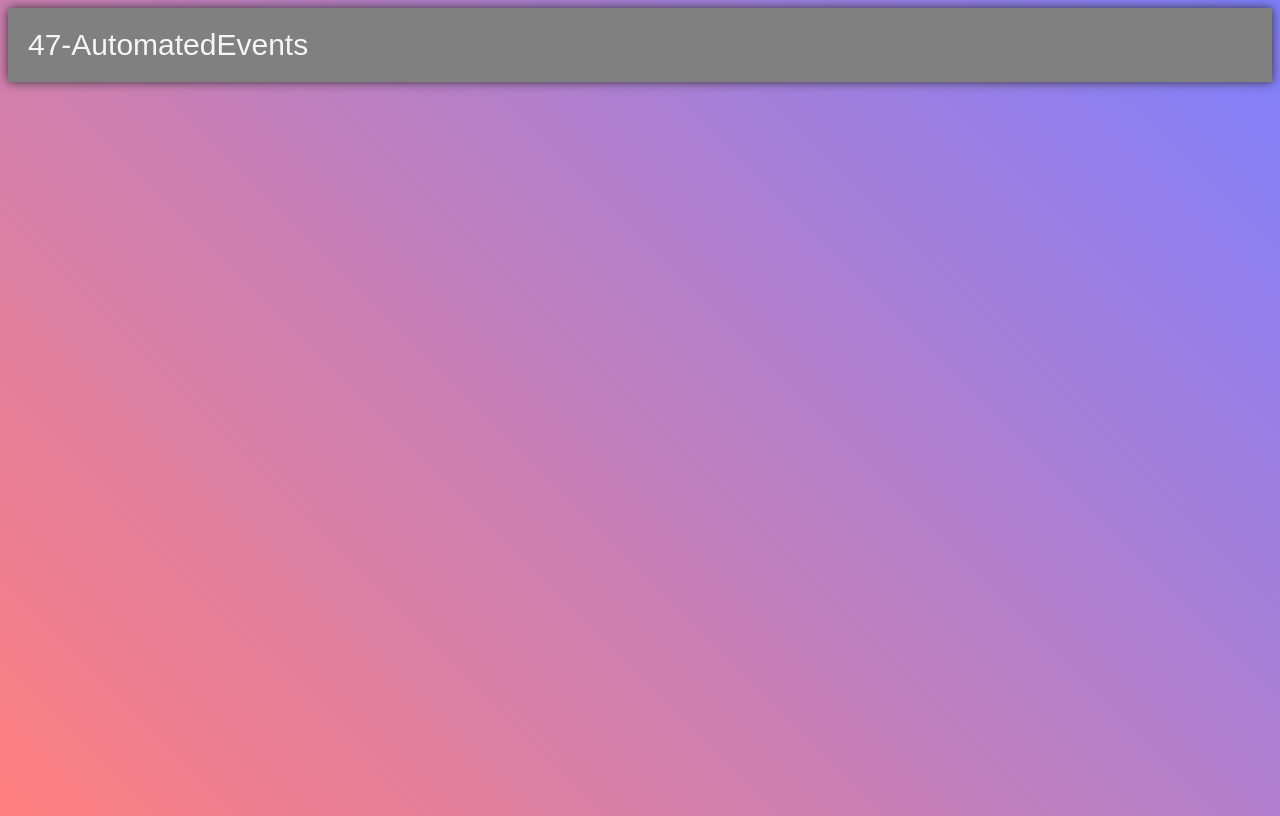
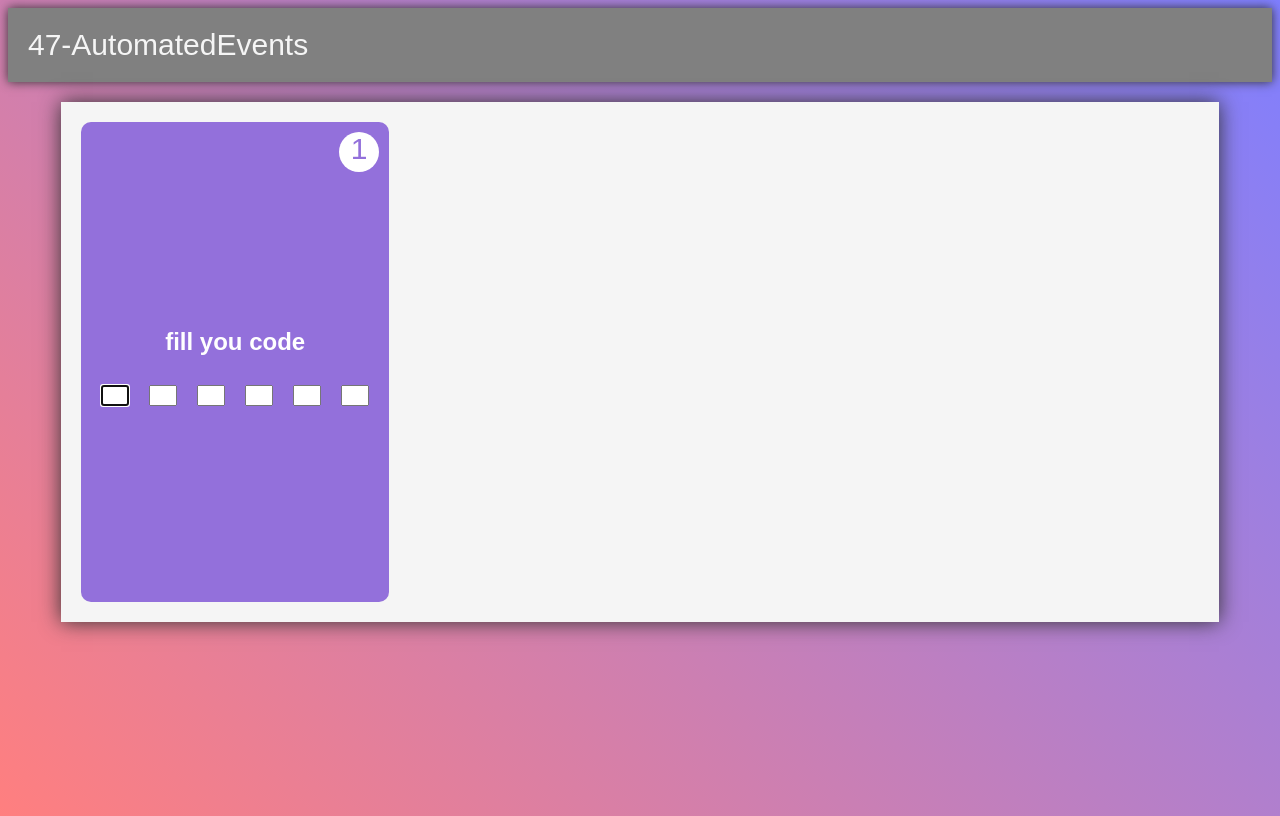
Before and after one commit to Boodyahmedhamdy/JS-Bootcamp, a plain HTML site: page 47-automatedEvents/index.html in a window 1280 px wide. Drawn offline with Linux system fonts and the light colour scheme.

Commit message:
making events without the user

```diff
--- a/47-automatedEvents/index.html
+++ b/47-automatedEvents/index.html
@@ -15,6 +15,21 @@
         47-automatedEvents
     </header>
 
+    <div class="main-section">
+        <div class="box">
+            <h2>fill you code</h2>
+            <div class="inputs">
+                <input type="text">
+                <input type="text" maxlength="1">
+                <input type="text">
+                <input type="text">
+                <input type="text">
+                <input type="text">
+            </div>
+        </div>
+
+    </div>
+
 
     <!-- import main.js file in the same folder -->
     <script src="main.js"></script>
--- a/47-automatedEvents/main.js
+++ b/47-automatedEvents/main.js
@@ -0,0 +1,12 @@
+let inputs = document.querySelector(".inputs").children
+console.log(inputs)
+
+window.onload = function () {
+    inputs[0].focus();
+    for (let i = 1 ; i < inputs.length-1 ; i++) {
+        if(inputs[i].value.length === 1 ) {
+            inputs[i].blur()
+            inputs[i+1].focus()
+        }
+    }
+}
--- a/47-automatedEvents/style.css
+++ b/47-automatedEvents/style.css
@@ -0,0 +1,11 @@
+.inputs {
+    display: flex;
+    flex-direction: row;
+    flex-wrap: nowrap;
+
+}
+
+.inputs input {
+    max-width: 20px;
+    margin: 10px;
+}
```
